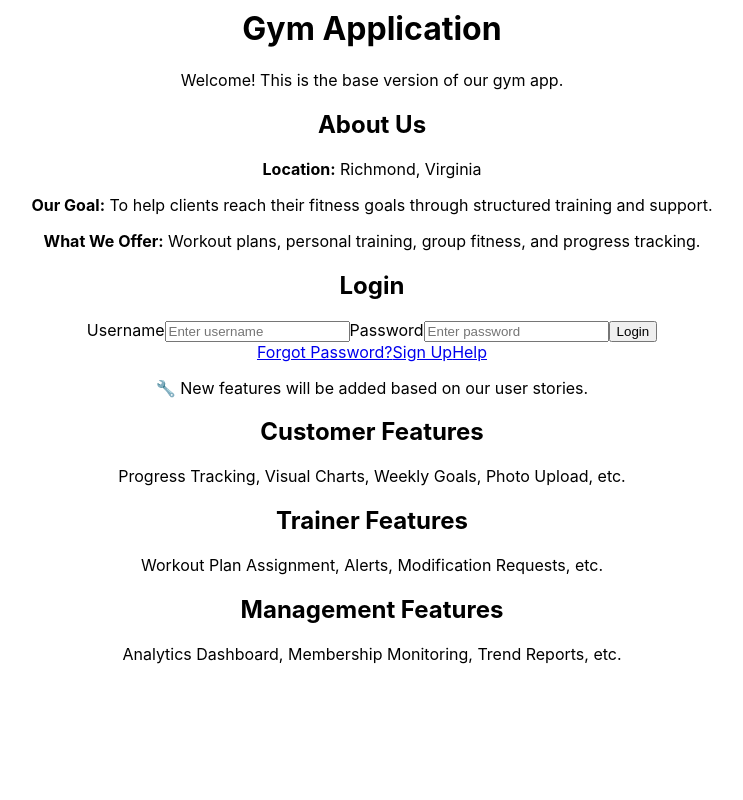
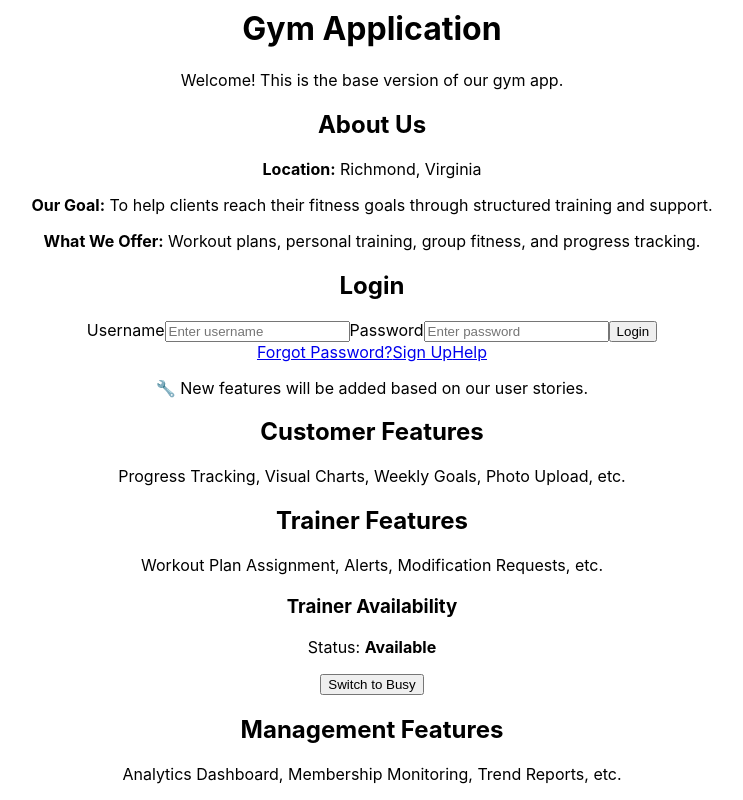
Before and after one commit to s27ath/GYM_UI, a React (Create React App) app in the folder gym_app/: page / in a window 1280 px wide. Shown: the part 316-1116 px from the top of the page, without its empty margins (268-1011 px from the left). Before the commit the page ends 996 px from the top, so only its background shows below. Built offline with nearby package versions, Linux system fonts and the light colour scheme.

Commit message:
feat: add trainer availability status toggle

```diff
--- a/gym_app/src/App.js
+++ b/gym_app/src/App.js
@@ -1,15 +1,15 @@
 import './App.css';
 import './components/PopUp.css';
 
-import HomeImage from "./components/HomeImage";     // PBI 9 – Attraction Picture
-import AboutPage from "./components/AboutPage";     // PBI 7 – Web Page
-import LoginPage from "./components/LoginPage";     // PBI 8 – Login Screen
-import PopUp from "./components/PopUp";             // PBI – Pop-up Discount
+import HomeImage from "./components/HomeImage";          // PBI 9 – Attraction Picture
+import AboutPage from "./components/AboutPage";          // PBI 7 – Web Page
+import LoginPage from "./components/LoginPage";          // PBI 8 – Login Screen
+import PopUp from "./components/PopUp";                  // PBI – Pop-up Discount
+import TrainerAvailabilityStatus from "./components/TrainerAvailabilityStatus";  // PBI 15 – Trainer Availability
 
 function App() {
   return (
     <div className="App">
-
       {/* Pop-up Discount Message */}
       <PopUp />
 
@@ -26,9 +26,7 @@ function App() {
       <LoginPage />
 
       <div className="feature-notice">
-        <p>
-          🔧 New features will be added based on our user stories.
-        </p>
+        <p>🔧 New features will be added based on our user stories.</p>
       </div>
 
       <section>
@@ -41,6 +39,9 @@ function App() {
         <p>Workout Plan Assignment, Alerts, Modification Requests, etc.</p>
       </section>
 
+      {/* Trainer Availability Toggle */}
+      <TrainerAvailabilityStatus />
+
       <section>
         <h2>Management Features</h2>
         <p>Analytics Dashboard, Membership Monitoring, Trend Reports, etc.</p>
--- /dev/null
+++ b/gym_app/src/components/TrainerAvailabilityStatus.js
@@ -0,0 +1,23 @@
+import React, { useState } from "react";
+
+function TrainerAvailabilityStatus() {
+  const [isAvailable, setIsAvailable] = useState(true);
+
+  const toggleStatus = () => {
+    setIsAvailable(!isAvailable);
+  };
+
+  return (
+    <div style={{ marginTop: "20px", marginBottom: "20px" }}>
+      <h3>Trainer Availability</h3>
+
+      <p>Status: <strong>{isAvailable ? "Available" : "Busy"}</strong></p>
+
+      <button onClick={toggleStatus}>
+        Switch to {isAvailable ? "Busy" : "Available"}
+      </button>
+    </div>
+  );
+}
+
+export default TrainerAvailabilityStatus;
```
